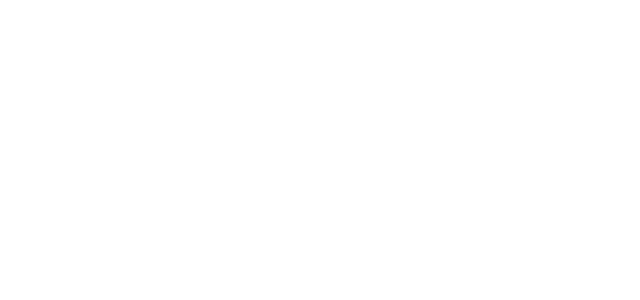
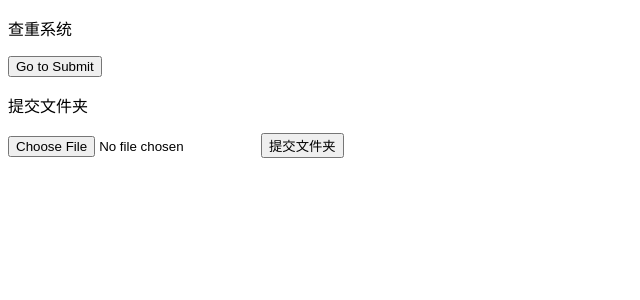
Before and after one commit to WEFA0454/Plagiarism, a Vue app: page /submit in a window 1280 px wide. Shown: the top 300 px of the page, without its empty margins (0-640 px from the left). Built offline with nearby package versions, Linux system fonts and the light colour scheme.

Commit message:
commit_3

```diff
--- a/src/App.vue
+++ b/src/App.vue
@@ -1,10 +1,12 @@
-<script setup lang="ts">
-</script>
-
 <template>
   <div class="查重系统">
     <title>查重系统</title>
   </div>
+  <p>查重系统</p>
+  <!-- 使用 router-link 添加按钮跳转至 /submit -->
+  <router-link to="/submit">
+      <button>Go to Submit</button>
+    </router-link>
   <router-view></router-view>
 </template>
 
--- a/src/main.ts
+++ b/src/main.ts
@@ -1,5 +1,4 @@
 import { createApp } from 'vue'
-import './style.css'
 import App from './App.vue'
 import router from './router'
 
--- a/src/router/index.ts
+++ b/src/router/index.ts
@@ -1,13 +1,18 @@
-import{createWebHashHistory}from 'vue-router'
-import app from '../App.vue'
-import { createRouter } from "vue-router"
+import { createRouter, createWebHistory } from 'vue-router';
+import Submit from '../views/SubmitCode/Submit.vue'
 
 const routes = [
-    {path:'/',component:app},
-]
-const router =  createRouter({
-    history:createWebHashHistory(),
-    routes,
-})
+  {
+    path: '/submit',
+    name: 'Submit',
+    component: Submit
+  },
+  // 其他路由配置...
+];
 
-export default router
+const router = createRouter({
+  history: createWebHistory(),
+  routes
+});
+
+export default router;
--- a/src/style.css
+++ /dev/null
@@ -1,80 +0,0 @@
-:root {
-  font-family: Inter, system-ui, Avenir, Helvetica, Arial, sans-serif;
-  line-height: 1.5;
-  font-weight: 400;
-
-  color-scheme: light dark;
-  color: rgba(255, 255, 255, 0.87);
-  background-color: #242424;
-
-  font-synthesis: none;
-  text-rendering: optimizeLegibility;
-  -webkit-font-smoothing: antialiased;
-  -moz-osx-font-smoothing: grayscale;
-  -webkit-text-size-adjust: 100%;
-}
-
-a {
-  font-weight: 500;
-  color: #646cff;
-  text-decoration: inherit;
-}
-a:hover {
-  color: #535bf2;
-}
-
-body {
-  margin: 0;
-  display: flex;
-  place-items: center;
-  min-width: 320px;
-  min-height: 100vh;
-}
-
-h1 {
-  font-size: 3.2em;
-  line-height: 1.1;
-}
-
-button {
-  border-radius: 8px;
-  border: 1px solid transparent;
-  padding: 0.6em 1.2em;
-  font-size: 1em;
-  font-weight: 500;
-  font-family: inherit;
-  background-color: #1a1a1a;
-  cursor: pointer;
-  transition: border-color 0.25s;
-}
-button:hover {
-  border-color: #646cff;
-}
-button:focus,
-button:focus-visible {
-  outline: 4px auto -webkit-focus-ring-color;
-}
-
-.card {
-  padding: 2em;
-}
-
-#app {
-  max-width: 1280px;
-  margin: 0 auto;
-  padding: 2rem;
-  text-align: center;
-}
-
-@media (prefers-color-scheme: light) {
-  :root {
-    color: #213547;
-    background-color: #ffffff;
-  }
-  a:hover {
-    color: #747bff;
-  }
-  button {
-    background-color: #f9f9f9;
-  }
-}
--- a/src/views/SubmitCode/Submit.vue
+++ b/src/views/SubmitCode/Submit.vue
@@ -1,9 +1,51 @@
 <template>
     <div class="submit">
         <p>提交文件夹</p>
+        <input type="file" ref="fileInput" @change="handleFolderUpload" />
+        <button @click="uploadFolder">提交文件夹</button>
     </div>
 </template>
 
 <script>
-export default{};
+export default{
+    methods:{
+        //处理文件选择事件
+        handleFolderUpload() {
+            //获取文本框的引用
+            const fileInput = this.$refs.fileInput;
+
+            // 检查是否有文件被选择
+            if (fileInput.files.length > 0) {
+                const selectedFile = fileInput.files[0];
+                console.log("选中文件夹:", selectedFile);
+
+                // 这里可以执行其他文件选择后的逻辑，比如展示文件信息等
+            } else {
+                console.log("未选择");
+            }
+        },
+        // 处理上传文件夹按钮点击事件
+        uploadFolder(){
+        console.log("已点击提交");
+        // 获取文件输入框的引用
+        const fileInput = this.$refs.fileInput;
+        // 获取选择的文件列表
+        const files = fileInput.files;
+        // 创建一个 FormData 对象，用于存储文件
+        const formData = new FormData();
+        // 将文件添加到 FormData 中
+        formData.append('file', files[0]);
+        // 使用Axios或其他工具发送文件到服务器
+        axios.post('/api/upload-folder', formData)
+            .then(response => {
+            // 处理服务器返回的结果
+            console.log(response.data);
+            })
+            .catch(error => {
+            // 处理上传过程中的错误
+            console.error(error);
+            });
+        }
+    }
+};
 </script>
--- a/vite.config.ts
+++ b/vite.config.ts
@@ -4,4 +4,8 @@
 // https://vitejs.dev/config/
 export default defineConfig({
   plugins: [vue()],
+  server: {
+    host: 'localhost',
+    port: 5500,
+  },
 })
```
Also changed, not shown: src/server/server.js (added, +46 -0 lines).
